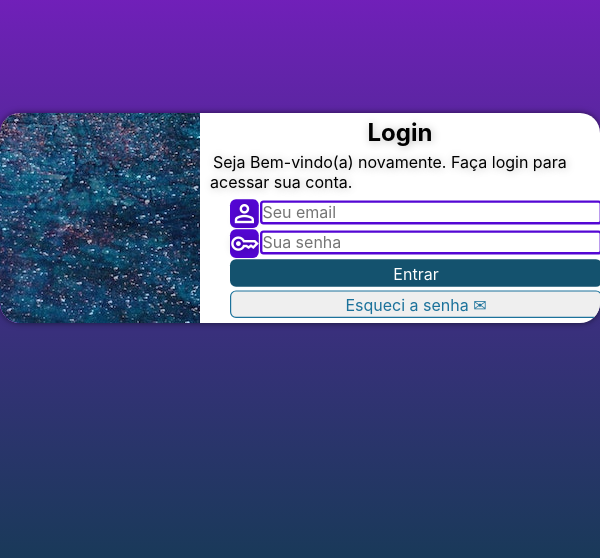
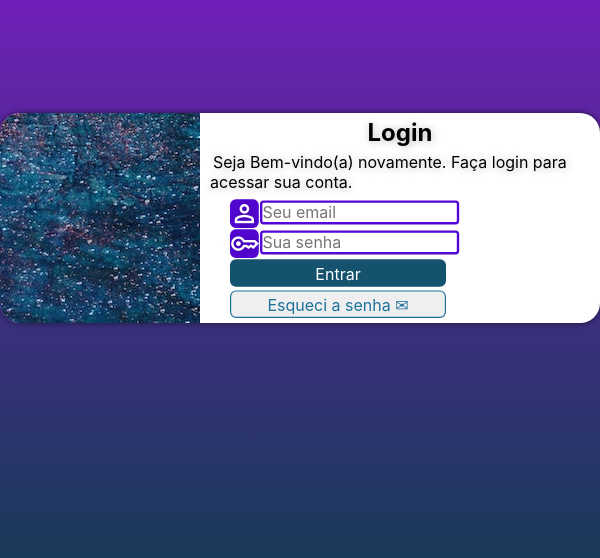
Before and after one commit to ItaloKaua288/projeto-login, a PHP site: page / in a window 600 px wide. Shown: the part 182-740 px from the top of the page. Run offline with PHP 8.4, Linux system fonts and the light colour scheme.

Commit message:
Update media-queries.css

```diff
--- a/estilos/media-queries.css
+++ b/estilos/media-queries.css
@@ -26,7 +26,7 @@
         top: 29px;
     }
     .opcoes {
-        width: 240px;
+        width: 100%;
         margin: 1px 0px 1px 0px;
         padding: 2px;
     }
@@ -58,12 +58,13 @@
         margin-bottom: 2px;
     }
     #iusu, #isen {
-        width: 285px;
+        width: 83%;
         top: 1px;
+        transition: width 0s, height 0s;
     }
     .opcoes {
         margin-top: 2px;
-        width: 310px;
+        width: 90%;
         height: 23px;
     }
 }
```
